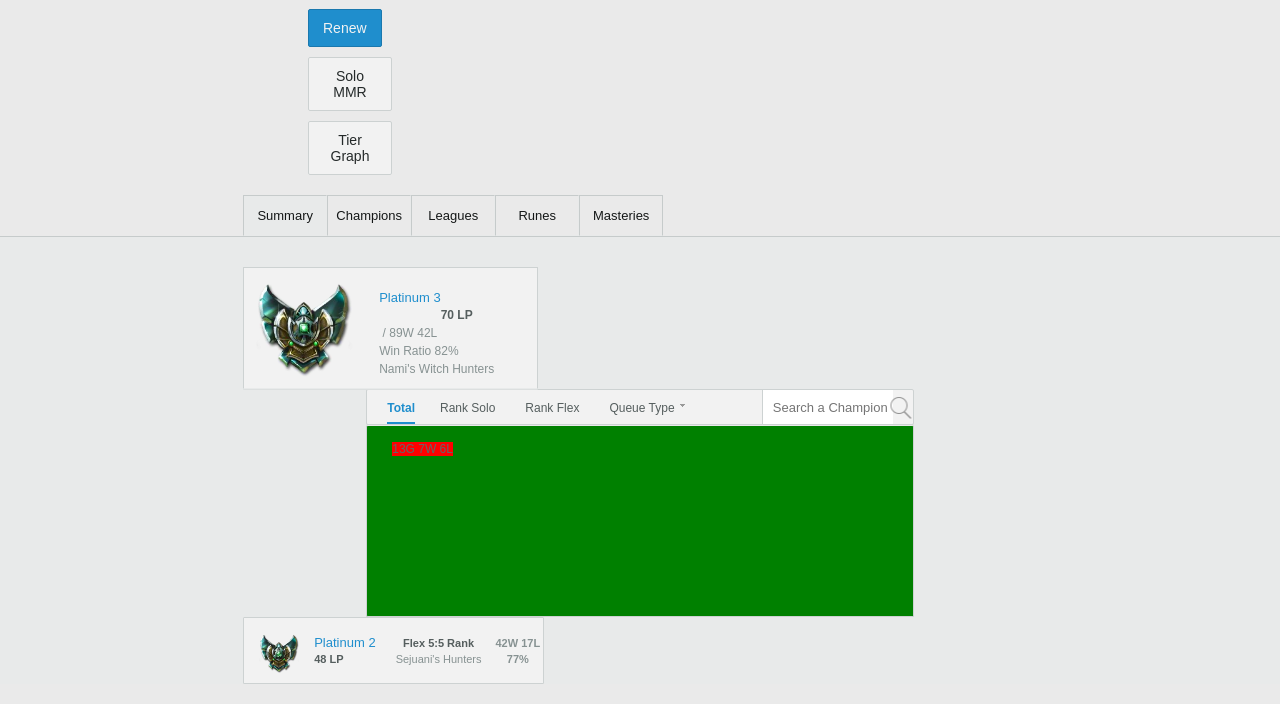
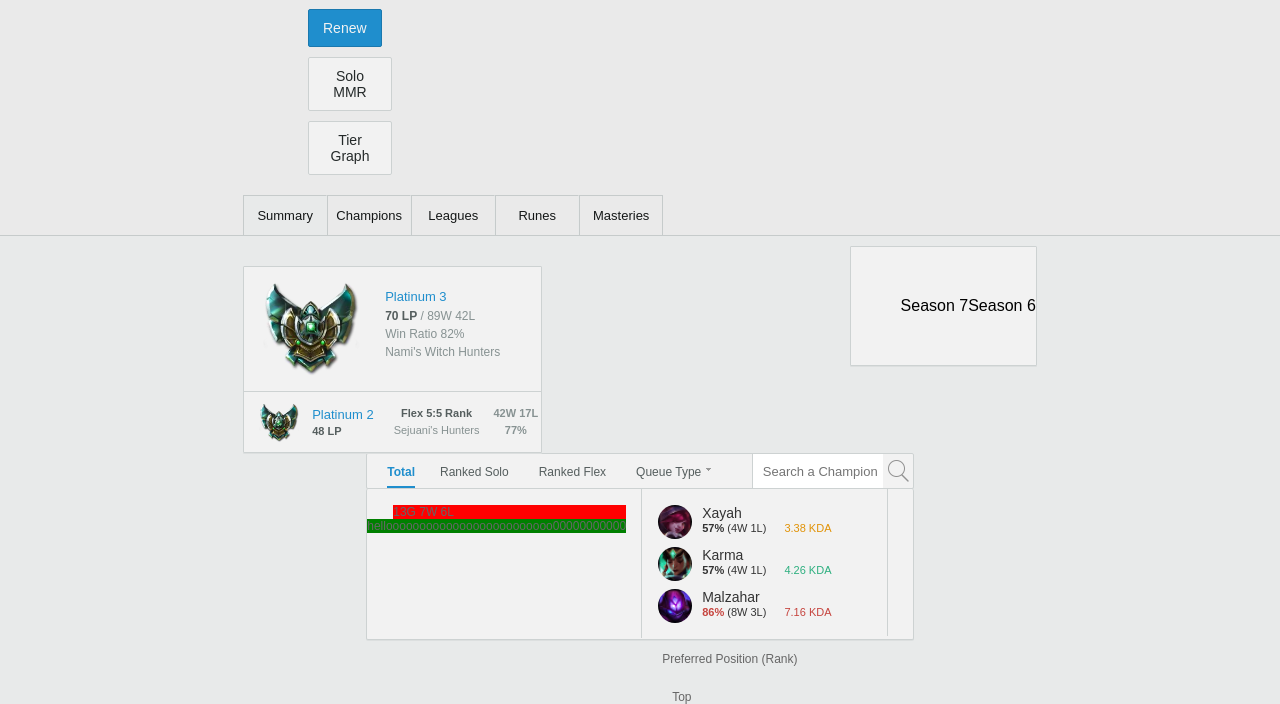
Before and after one commit to ccancin0/OPGG, a plain HTML site: page index.html in a window 1280 px wide. Shown: the part 301-1005 px from the top of the page. Drawn offline with nearby package versions, Linux system fonts and the light colour scheme.

Commit message:
fixed main content layout

```diff
--- a/css/main.css
+++ b/css/main.css
@@ -157,6 +157,8 @@
 #menu a {
   color: #141717;
   text-decoration: none;
+  /*border-bottom: 2px solid red;*/
+  /*padding: 0 0 10px 0;*/
 }
 
 #menu li {
@@ -170,7 +172,7 @@
   font-size: 13px;
   line-height: 40px;
   text-align: center;
-  border-bottom: 1px solid #e8eaea;
+  border-bottom: none;
   border-right: 1px solid #e8eaea;
 }
 
@@ -178,7 +180,7 @@
   border-right: 1px solid #c6cbcb;
 }
 
-#menu-items .current {
+#menu-items li.current {
   background: #e8eaea;
 }
 
@@ -189,9 +191,9 @@
 
 /* Summoner Solo Rank */
 
-#soloContent {
+#layoutContent {
+  /*overflow: hidden;*/
   background-color: #e8eaea;
-  overflow: hidden;
 }
 
 #box {
@@ -201,24 +203,23 @@
   box-shadow: 0 1px #dcdfdf;
   background: #f2f2f2;
   border-radius: 1px;
-  padding: 0 40px 0 0;
-  border-bottom: 1px solid #e8eaea;
+  overflow: hidden;
 }
 
 #soloRank {
-  float: left;
   width: 120px;
   height: 120px;
+  margin-left: 7px;
 }
 
 #rankTier {
-  float: left;
+  float: right;
   margin-top: 20px;
-  margin-left: 15px;
+  margin-left: 10px;
+  padding: 0 38px 0 0;
 }
 
 .rankDetails {
-  float: left;
   color: #1f8ecd;
   font-size: 13px;
   line-height: 1.5;
@@ -243,31 +244,29 @@
   margin-right: 3px;
 }
 
+
 /* Summoner Flex Rank */
+
 #flexContent {
-  background-color: #e8eaea;
-  overflow: hidden;
+  background-color: red;
 }
 
-#box2 {
-  float: left;
-  border: 1px solid #cdd2d2;
-  box-shadow: 0 1px #dcdfdf;
-  background: #f2f2f2;
-  border-radius: 1px;
-  padding: 10px 0 5px 10px;
+#boxFlex {
+  background-color: gold;
+  border-top: 1px solid #cdd2d2;
 }
 
 #flexRank {
   width: 50px;
   height: 50px;
   float: left;
+  padding: 5px 0 5px 10px;
 }
 
 #rankTierFlex {
   float: left;
-  margin-top: 5px;
-  margin-left: 10px;
+  margin-top: 13px;
+  margin-left: 8px;
 }
 
 #leaguelp {
@@ -282,7 +281,7 @@
   font-size: 11px;
   line-height: 1.5;
   text-align: center;
-  margin: 6.5px 0 0 20px;
+  margin: 13px 0 0 20px;
 }
 
 #flexRank5 {
@@ -301,12 +300,34 @@
   text-align: center;
   font-weight: bold;
   color: #879292;
-  margin: 6.5px 3px 0 14px;
+  margin: 13px 3px 0 14px;
+}
+
+#champSeason {
+  /*position: relative;*/
+  float: right;
+  margin-top: 10px;
+  padding: 50px 0px 50px 50px;
+  border: 1px solid #cdd2d2;
+  box-shadow: 0 1px #dcdfdf;
+  background: #f2f2f2;
+  border-radius: 1px;
+}
+
+#seasons a {
+  text-decoration: none;
+}
+
+#seasons li{
+  float: left;
+  display: inline;
 }
 
 /* Summoner Match History */
+
 #main-content {
   margin-top: 30px;
+  /*float: right;*/
 }
 
 .headerBox {
@@ -318,8 +339,7 @@
 
 #main-content-nav {
   position: relative;
-  border-bottom: 1px solid #cdd2d2;
-  margin-bottom: -1px;
+  border-bottom: none;
   overflow: hidden;
   height: 34px;
 }
@@ -339,14 +359,14 @@
   color: #555e5e;
 }
 
-#main-content-nav li.active a{
+#main-content-nav li.active a {
   color: #1f8ecd;
   font-weight: bold;
   border-bottom: 2px solid #1f8ecd;
   padding: 0 0 7px 0;
 }
 
-#main-content-nav li:hover:not(.active) a{
+#main-content-nav li:hover:not(.active) a {
   color: #141717;
 }
 
@@ -380,38 +400,140 @@
 #searchIcon {
   float: right;
   background: url("../img/search.png") no-repeat;
-  width: 25px;
-  height: 5px;
+  width: 15px;
   background-position: center;
   cursor: pointer;
-  margin-left: -5px;
-  padding: 15px 0 15px 0;
+  margin-top: 2px;
+  padding: 15px 15px 15px 0;
 }
 
+
 /* Summoner Matches */
-#matches {
+
+#box3 {
+  font-size: 12px;
+  color: #666;
   border: 1px solid #cdd2d2;
   box-shadow: 0 1px #dcdfdf;
   background: #f2f2f2;
   border-radius: 2px;
-  border-top: 1px solid #e8eaea;
+  border-top: none;
+  padding: 0 0 150px 0;
+}
+
+#matches {
+  float: left;
+  padding: 0 15px 105px 0;
+  border-right: 1px solid #cdd2d2;
+}
+
+#losesWins {
+  margin-left: 26px;
+  margin-top: 16px;
+  background-color: red;
+}
+
+#chart {
   background-color: green;
 }
 
-#box3 {
-  padding: 16px 0 174px 25px;
-  /*line-height: 14px;*/
-  font-size: 12px;
-  color: #666;
-  /*height: 14px;*/
+#recentPlayed {
+  float: left;
+  padding: 16px 25px 5px 0;
+  border-right: 1px solid #cdd2d2;
+}
+
+#pics {
+  float: left;
+  margin-left: 16px;
+  width: 34px;
+  height: 34px;
+  border-radius: 50%;
+}
+
+.picss {
+  float: left;
+  margin-left: 16px;
+  margin-right: 10px;
+  width: 34px;
+  height: 34px;
+  border-radius: 50%;
+}
+
+.name {
+  margin: 0px 20px 12px 0;
+  font-size: 14px;
+  color: #333;
+}
+
+#champName {
+  float: left;
+  margin: 0px 30px 12px 10px;
+  font-size: 14px;
+  color: #333;
+}
+
+.champStats {
+  font-weight: bold;
+  font-size: 11px;
+  line-height: 14px;
+  color: #333;
+}
+
+#champStats {
+  font-weight: bold;
+  font-size: 11px;
+  line-height: 14px;
+  color: #333;
+}
+
+.champWL {
+  font-weight: lighter;
+  font-size: 11px;
+  line-height: 14px;
+  color: #333;
+}
+
+#kda {
+  margin-left: 15px;
+}
+
+#kdag {
+  color: #e19205;
+}
+
+#kdaw {
+  color: #c6443e;
+}
+
+#kdal {
+  color: #2daf7f;
+}
+
+#prefPos {
+  float: left;
   /*background-color: gold;*/
 }
 
-#losesWins {
-  background-color: red;
-  float: left;
+#pos {
+  padding: 16px 0 14px 20px;
+  line-height: 14px;
+  font-size: 12px;
+  color: #666;
+  height: 14px;
 }
 
-#box4 {
-/*margin-top: -30px;*/
+#posWin {
+  margin-top: 10px;
+  margin-left: 30px;
 }
+
+#error {
+  display: block;
+  padding: 120px 0 30px 0px;
+  text-align: center;
+  background: url("../img/error.png") 50% 50px no-repeat;
+  font-size: 16px;
+  color: #555e5e;
+  /*display: none;*/
+}
--- a/index.html
+++ b/index.html
@@ -18,10 +18,10 @@
       </div>
       <nav>
         <ul>
-          <li><a href="analytics.html">Champion Analytics</a></li>
-          <li><a href="statistics.html">Statistics</a></li>
-          <li><a href="leaderboard.html">Leaderboards</a></li>
-          <li><a href="matches.html">Pro Matches</a></li>
+          <li><a href="#">Champion Analytics</a></li>
+          <li><a href="#">Statistics</a></li>
+          <li><a href="#">Leaderboards</a></li>
+          <li><a href="#">Pro Matches</a></li>
         </ul>
       </nav>
       <div id="searchBtn">
@@ -60,30 +60,55 @@
     </div>
   </section>
 
-  <section id="soloContent">
+  <section id="layoutContent">
     <div class="container2">
       <div id="box">
         <img src="./img/platinum_3.png" id="soloRank">
         <div id="rankTier">
           <span class="rankDetails">Platinum 3</span>
-            <br>
+          <br>
           <span id="rankInfo1">70 LP</span>
           <span class="rankInfo">&nbsp;/ 89W 42L</span>
-            <br>
+          <br>
           <span class="rankInfo">Win Ratio 82%</span>
-            <br>
+          <br>
           <span class="rankInfo">Nami's Witch Hunters</span>
         </div>
+        <div id="flexContent">
+          <div id="boxFlex">
+            <img src="./img/platinum_2.png" id="flexRank">
+            <div id="rankTierFlex">
+              <div class="rankDetails">Platinum 2</div>
+              <div id="leaguelp">48 LP</div>
+            </div>
+            <div id="flex5s">
+              <div id="flexRank5">Flex 5:5 Rank</div>
+              <div id="teamName">Sejuani's Hunters</div>
+            </div>
+            <div id="winLose">
+              <span>42W</span>
+              <span>17L</span>
+              <br>
+              <span>77%</span>
+            </div>
+          </div>
+        </div>
+      </div>
+      <div id="champSeason">
+        <ul id="seasons">
+          <li><a href="#"></a>Season 7</li>
+          <li><a href="#"></a>Season 6</li>
+        </ul>
       </div>
       <div id="main-content">
         <div class="container3">
           <div class="headerBox">
             <nav id="main-content-nav">
               <ul>
-                <li class="active"><a href="#">Total</a></li>
-                <li><a href="#">Rank Solo</a></li>
-                <li><a href="#">Rank Flex</a></li>
-                <li><a href="#">Queue Type</a><span id="arrow"></span></li>
+                <li class="active" id="total"><a href="#">Total</a></li>
+                <li id="solo"><a href="#">Ranked Solo</a></li>
+                <li id="flex"><a href="#">Ranked Flex</a></li>
+                <li id="queue"><a href="#">Queue Type</a><span id="arrow"></span></li>
               </ul>
               <div id="searchCont">
                 <div id="searchInput">
@@ -93,37 +118,50 @@
               </div>
             </nav>
           </div>
-          <div id="matches">
-            <div id="box3">
+          <div id="box3">
+            <div id="e">
+              <div id="matches">
                 <div id="losesWins">
                   <span>13G</span>
                   <span>7W</span>
                   <span>6L</span>
                 </div>
+                <div id="chart">
+                  hellooooooooooooooooooooooooo00000000000
+                </div>
+              </div>
+              <div id="recentPlayed">
+                <img src="./img/Xayah.png" id="pics">
+                <div id="champName">Xayah
+                  <div id="champStats">57%
+                    <span class="champWL">(4W 1L)
+                    <span id="kda"><span id="kdag">3.38 KDA</span></span>
+                    </span>
+                  </div>
+                </div>
+                <div class="name">Karma
+                  <img src="./img/Karma.png" class="picss">
+                  <div class="champStats">57%
+                    <span class="champWL">(4W 1L)
+                    <span id="kda"><span id="kdal"> 4.26 KDA </span></span>
+                    </span>
+                  </div>
+                </div>
+                <div class="name">Malzahar
+                  <img src="./img/Malzahar.png" class="picss">
+                  <div class="champStats"><span id="kdaw">86%</span>
+                    <span class="champWL">(8W 3L)
+                    <span id="kda"><span id="kdaw">7.16 KDA</span></span>
+                    </span>
+                  </div>
+                </div>
+              </div>
+              <div id="prefPos">
+                <div id="pos">Preferred Position (Rank)</div>
+                <div id="posWin">Top</div>
+              </div>
             </div>
           </div>
-        </div>
-      </div>
-    </div>
-  </section>
-
-  <section id="flexContent">
-    <div class="container2">
-      <div id="box2">
-        <img src="./img/platinum_2.png" id="flexRank">
-        <div id="rankTierFlex">
-          <div class="rankDetails">Platinum 2</div>
-          <div id="leaguelp">48 LP</div>
-        </div>
-        <div id="flex5s">
-          <div id="flexRank5">Flex 5:5 Rank</div>
-          <div id="teamName">Sejuani's Hunters</div>
-        </div>
-        <div id="winLose">
-          <span>42W</span>
-          <span>17L</span>
-          <br>
-          <span>77%</span>
         </div>
       </div>
     </div>
--- a/js/main.js
+++ b/js/main.js
@@ -2,14 +2,11 @@
   $('#button1').click(function(e) {
     e.preventDefault();
     var username = $('#userName').val();
-    var url = 'https://na1.api.riotgames.com/lol/summoner/v3/summoners/by-name/'+username+'?api_key=RGAPI-a70dd01e-0975-47c5-b767-98e4fd0e940b'
-    console.log(url);
 
     $.ajax({
       url: url,
       type: 'GET',
       contentType: 'application/json; charset=utf-8',
-      async: false,
       dataType: 'json',
       success: function(data, status, jqXHR) {
         console.log(data);
@@ -23,3 +20,25 @@
     });
   });
 });
+
+$('#menu-items li a').click(function() {
+  $('li.current').removeClass('current');
+  $(this).closest('li').addClass('current');
+});
+
+$('#main-content-nav li a').click(function() {
+  $('li.active').removeClass('active');
+  $(this).closest('li').addClass('active');
+});
+
+$('#solo, #flex, #queue').click(function() {
+  $('#e').removeAttr('e');
+  $('#e').attr('id','error');
+  $('#error > div').hide();
+});
+
+$('#total').click(function() {
+  $('#error').removeAttr('error');
+  $('#error').attr('id', 'e');
+  $('#e > div').show();
+});
```
Also changed, not shown: img/Karma.png (added), img/Malzahar.png (added), img/Xayah.png (added), img/error.png (added).
